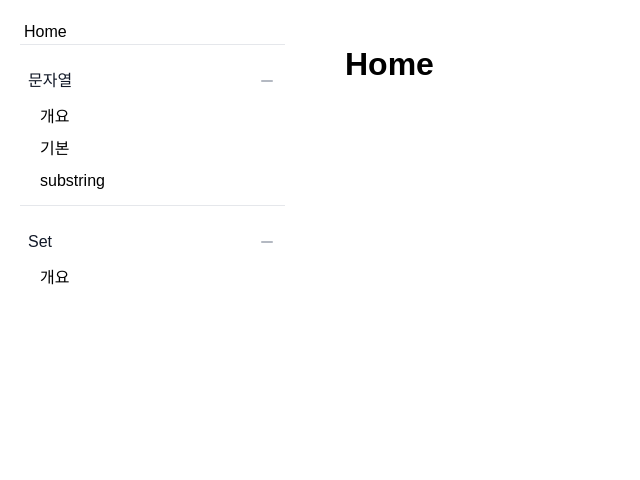
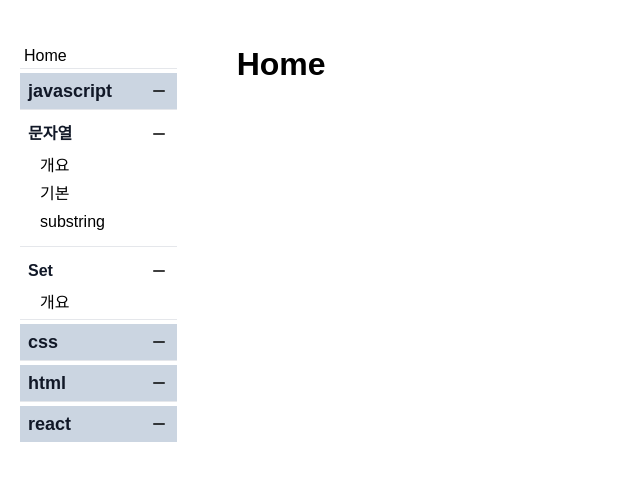
Before and after one commit to jratul/ky-js-study, a Next.js app: page / in a window 1280 px wide. Shown: the top 480 px of the page, without its empty margins (0-640 px from the left). Built offline with nearby package versions, Linux system fonts and the light colour scheme; a web font is replaced by a local one.

Commit message:
add nav groups

```diff
--- a/src/app/Nav.tsx
+++ b/src/app/Nav.tsx
@@ -5,7 +5,7 @@ import {
   DisclosureButton,
   DisclosurePanel,
 } from "@headlessui/react";
-import NavItems from "@/app/constants/NavItems";
+import navItems from "@/app/constants/NavItems";
 
 import {
   Bars3Icon,
@@ -31,23 +31,53 @@ export default function Nav() {
       <div
         className={`fixed lg:static lg:p-5 inset-y-0 left-0 transform ${
           isOpen ? "translate-x-0" : "-translate-x-full"
-        } transition-transform md:translate-x-0 bg-white w-64 lg:w-auto`}
+        } transition-transform lg:translate-x-0 bg-white w-64 lg:w-auto`}
       >
-        <div className="lg:hidden m-3" onClick={() => setIsOpen(false)}>
+        <button
+          className="lg:hidden m-3"
+          onClick={(isOpen) => setIsOpen(!isOpen)}
+        >
           <XMarkIcon className="w-10 h-10" />
-        </div>
+        </button>
+        <br />
         <a href="/" className="m-1">
           Home
         </a>
-        {NavItems.map((navItem) => (
+        {navItems.map((navGroup) => (
+          <Disclosure
+            key={navGroup.group}
+            as="div"
+            className="border-t border-gray-200 pt-1"
+            defaultOpen={true}
+          >
+            <DisclosureButton className="group flex w-full items-center justify-between bg-slate-300 px-2 py-1">
+              <span className="text-lg font-bold text-gray-900">
+                {navGroup.group}
+              </span>
+              <span className="ml-6 flex items-center">
+                <PlusIcon
+                  aria-hidden="true"
+                  className="h-5 w-5 group-data-[open]:hidden"
+                />
+                <MinusIcon
+                  aria-hidden="true"
+                  className="h-5 w-5 [.group:not([data-open])_&]:hidden"
+                />
+              </span>
+            </DisclosureButton>
+            <DisclosurePanel>
+              <div className="space-y-2">
+                {navGroup.items.map((navItem) => (
                   <Disclosure
                     key={navItem.title}
                     as="div"
-            className="border-t border-gray-200 py-3"
+                    className="border-t border-gray-200 py-1"
                     defaultOpen={true}
                   >
-            <DisclosureButton className="group flex w-full items-center justify-between bg-white px-2 py-3 text-gray-400 hover:text-gray-500">
-              <span className="font-medium text-gray-900">{navItem.title}</span>
+                    <DisclosureButton className="group flex w-full items-center justify-between bg-white px-2 py-2">
+                      <span className="font-semibold text-gray-900">
+                        {navItem.title}
+                      </span>
                       <span className="ml-6 flex items-center">
                         <PlusIcon
                           aria-hidden="true"
@@ -61,7 +91,7 @@ export default function Nav() {
                     </DisclosureButton>
 
                     <DisclosurePanel key={navItem.title}>
-              <div className="space-y-2">
+                      <div className="space-y-1">
                         {navItem.items.map((item) => (
                           <div className="items-center ml-5" key={item.name}>
                             <a href={item.href}>{item.name}</a>
@@ -72,6 +102,10 @@ export default function Nav() {
                   </Disclosure>
                 ))}
               </div>
+            </DisclosurePanel>
+          </Disclosure>
+        ))}
+      </div>
     </>
   );
 }
--- a/src/app/constants/NavItems.ts
+++ b/src/app/constants/NavItems.ts
@@ -1,4 +1,7 @@
-const NavItems = [
+const navItems = [
+  {
+    group: "javascript",
+    items: [
       {
         title: "문자열",
         items: [
@@ -25,6 +28,20 @@ const NavItems = [
           },
         ],
       },
+    ],
+  },
+  {
+    group: "css",
+    items: [],
+  },
+  {
+    group: "html",
+    items: [],
+  },
+  {
+    group: "react",
+    items: [],
+  },
 ];
 
-export default NavItems;
+export default navItems;
--- a/src/app/layout.tsx
+++ b/src/app/layout.tsx
@@ -22,11 +22,11 @@ export default function RootLayout({
 }>) {
   return (
     <html lang="ko" className={`${pretendard.variable}`}>
-      <body className="font-pretendard w-6xl lg:grid lg:grid-cols-4 gap-5">
+      <body className="font-pretendard lg:grid lg:grid-cols-6 gap-5">
         <div className="lg:col-span-1">
           <Nav />
         </div>
-        <div className="pt-20 lg:pt-10 lg:col-span-3 p-5">{children}</div>
+        <div className="pt-20 lg:pt-10 lg:col-span-5 p-5">{children}</div>
       </body>
     </html>
   );
```
Lines whose indentation alone changed are shown as unchanged.
